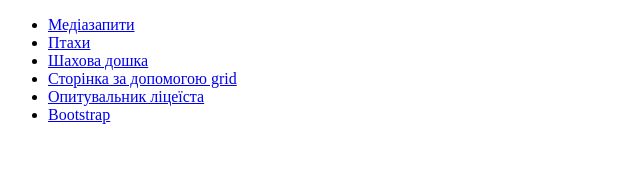
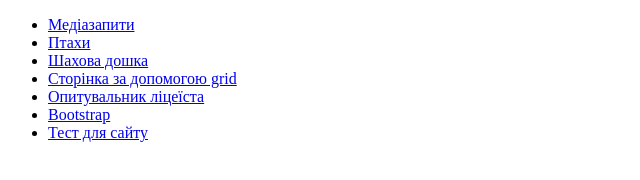
Before and after one commit to akhadovajeniia/akhadova.github.io, a plain HTML site: page index.html in a window 1280 px wide. Shown: the whole page, without its empty margins (0-640 px from the left). Drawn offline with Linux system fonts and the light colour scheme.

Commit message:
Update index.html

```diff
--- a/index.html
+++ b/index.html
@@ -24,6 +24,9 @@
 		<li>
 			<a href="Bootstrap.html">Bootstrap</a>
 		</li>
+		<li>
+			<a href="testsites.html">Тест для сайту</a>
+		</li>
 	</ul>
 </div>
 
```
